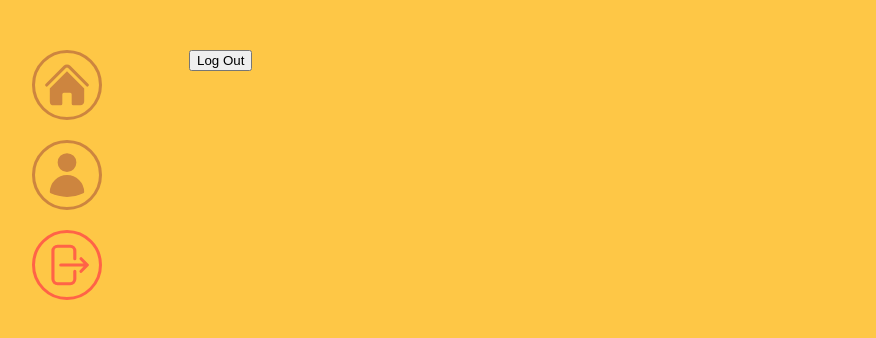
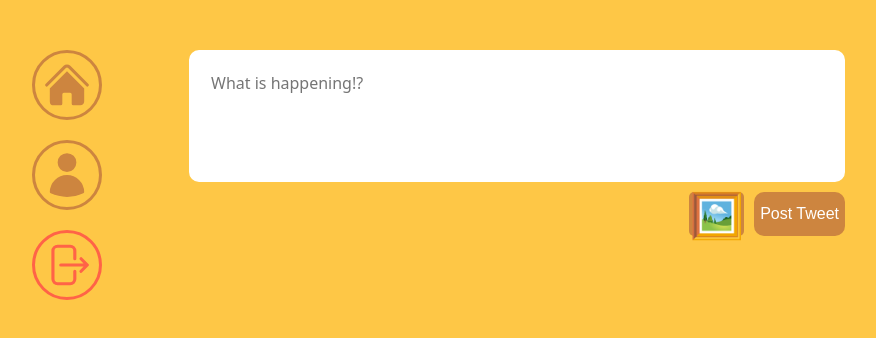
Before and after one commit to cjw020607/Cheese_SNS, a React (Vite) app: page / in a window 1280 px wide. Shown: the top 338 px of the page, without its empty margins (225-1101 px from the left). Built offline with nearby package versions, Linux system fonts and the light colour scheme; no server answers; sample sign-in values are in the browser's storage.

Commit message:
Post Tweet Form

```diff
--- /dev/null
+++ b/src/components/post-tweet-form.tsx
@@ -0,0 +1,81 @@
+import { useState } from "react";
+import styled from "styled-components";
+
+const Form = styled.form`
+display:grid;
+grid-template-rows:3fr 1fr;
+gap:10px;
+`;
+const TextArea = styled.textarea`
+border:2px solid white;
+padding:20px;
+border-radius:10px;
+font-size:16px;
+width:100%;
+resize:none;
+&::placeholder{
+    font-size:16px;
+    font-family: system-ui, -apple-system, BlinkMacSystemFont, "Segoe UI", Roboto, Oxygen, Ubuntu, Cantarell, "Open Sans", "Helvetica Neue", sans-serif;
+};
+&:focus{
+    outline:none;
+    border-color:peru;
+}
+
+`;
+const Row = styled.div`
+display:flex;
+flex-direction:row;
+justify-content: flex-end;
+gap:10px;
+`;
+const AttachFileBtn = styled.label`
+font-size:44px;
+display: flex;
+  justify-content: center;
+  align-items: center;
+  cursor: pointer;
+  background-color:peru;
+  border-radius: 5px;
+`;
+const AttachFileInput = styled.input`
+display:none;
+`;
+const SubmitBtn = styled.input`
+background-color:peru;
+color:white;
+border:none;
+border-radius:10px;
+font-size:16px;
+cursor:pointer;
+&:hover,&:active{
+    opacity:0.9;
+}
+`;
+export default function PostTweetForm(){
+    const [tweet,setTweet]=useState("");
+    const [isLoading,setIsLoading]=useState(false);
+    const [file,setFile]=useState<File|null>(null);
+    const onChange=(e:React.ChangeEvent<HTMLTextAreaElement>)=>{
+        setTweet(e.target.value);
+    };
+    const onFileChange=(e: React.ChangeEvent<HTMLInputElement>)=>{
+        const {files}=e.target;
+        if(files&&files.length===1)
+            setFile(files[0]);
+
+    };
+    return <Form>
+        <TextArea maxLength={1000} onChange={onChange} placeholder="What is happening!?"/>
+        <Row>
+        <AttachFileBtn htmlFor="file">
+            {file?"✅":"🖼️"}
+{/* //         <svg fill="none" strokeWidth={1.5} stroke="sandybrown" viewBox="0 0 24 24" xmlns="http://www.w3.org/2000/svg" aria-hidden="true">
+//   <path strokeLinecap="round" strokeLinejoin="round" d="m2.25 15.75 5.159-5.159a2.25 2.25 0 0 1 3.182 0l5.159 5.159m-1.5-1.5 1.409-1.409a2.25 2.25 0 0 1 3.182 0l2.909 2.909m-18 3.75h16.5a1.5 1.5 0 0 0 1.5-1.5V6a1.5 1.5 0 0 0-1.5-1.5H3.75A1.5 1.5 0 0 0 2.25 6v12a1.5 1.5 0 0 0 1.5 1.5Zm10.5-11.25h.008v.008h-.008V8.25Zm.375 0a.375.375 0 1 1-.75 0 .375.375 0 0 1 .75 0Z" />
+// </svg> */}
+        </AttachFileBtn>
+        <AttachFileInput onChange={onFileChange} type="file" id="file" accept="image/*"/>
+        <SubmitBtn type="submit" value="Post Tweet"/>
+        </Row>
+    </Form>
+}
--- a/src/routes/home.tsx
+++ b/src/routes/home.tsx
@@ -1,8 +1,13 @@
+import styled from "styled-components";
+import PostTweetForm from "../components/post-tweet-form";
 import { auth } from "./firebase";
 
+const Wrapper=styled.div`
+`;
 export default function Home(){
-    const logOut=()=>{
-        auth.signOut();
-    };
-    return <h1><button onClick={logOut}>Log Out</button></h1>;
+    return (
+        <Wrapper>
+            <PostTweetForm/>
+        </Wrapper>
+    )
 }
```
